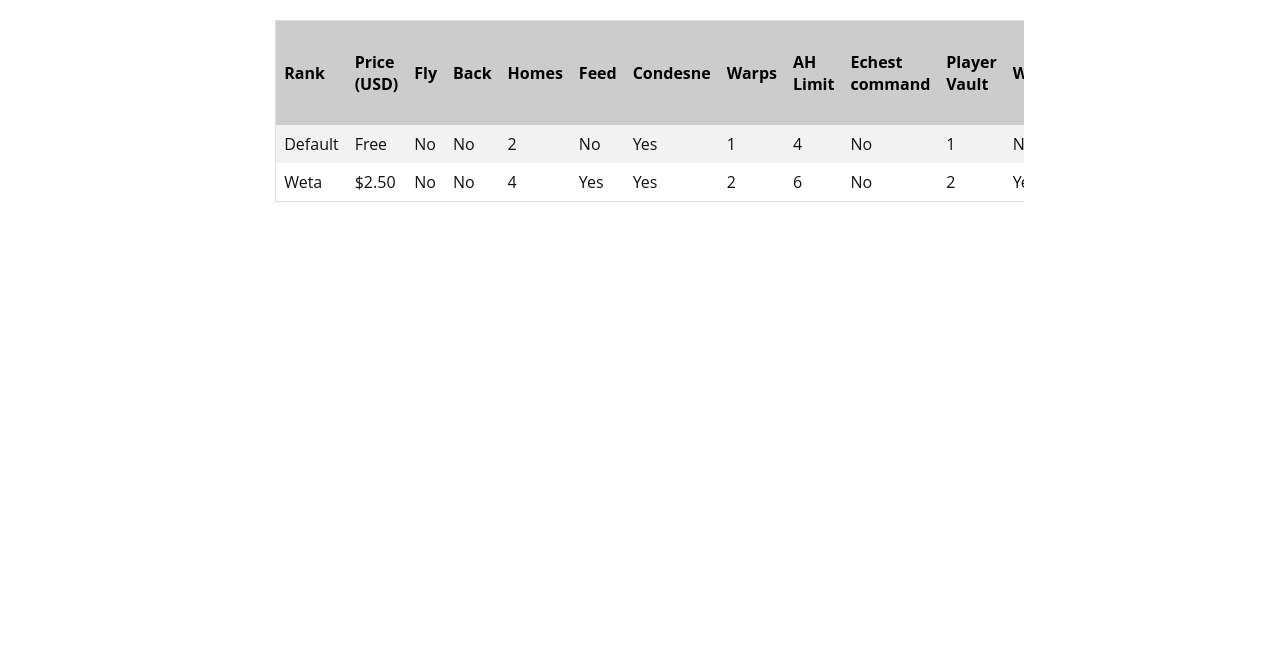
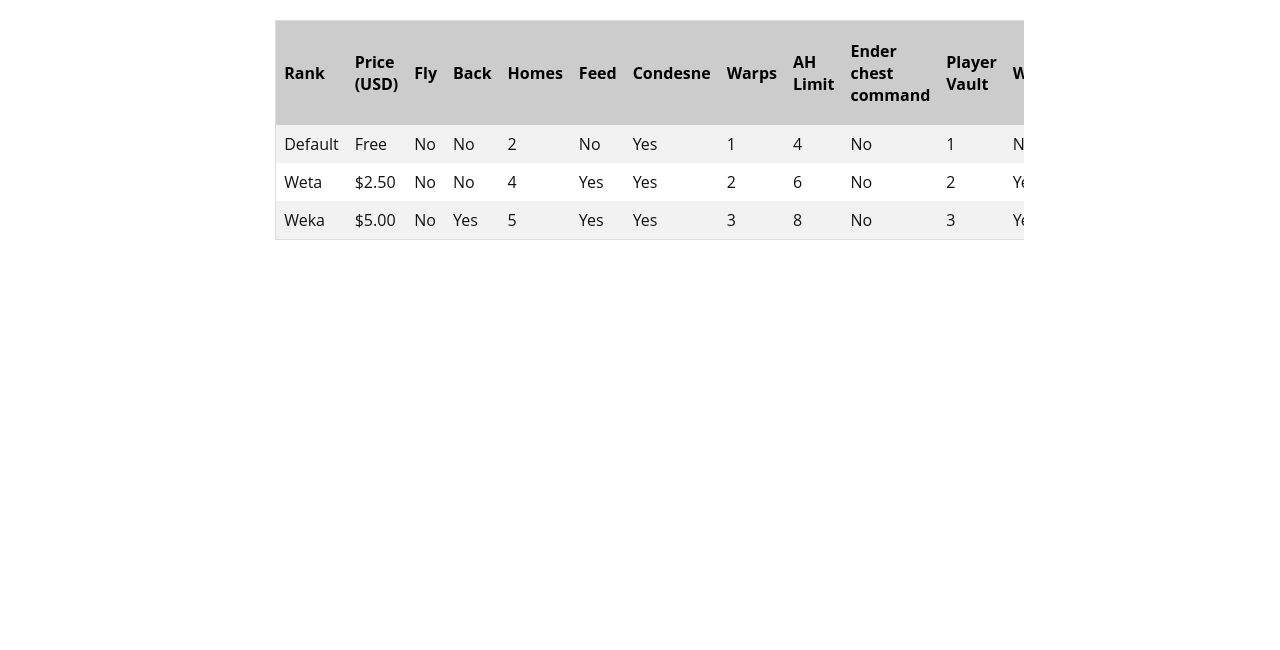
Before and after one commit to KiwicraftMC/KiwiCraftMC, a plain HTML site: page website/ranks/index.html in a window 1280 px wide. Shown: the part 150-800 px from the top of the page. Drawn offline with Linux system fonts and the light colour scheme.

Commit message:
Update to ranks table

```diff
--- a/website/ranks/index.html
+++ b/website/ranks/index.html
@@ -69,7 +69,7 @@
 						AH Limit
 					</th>
 					<th>
-						Echest command
+						Ender chest command
 					</th>
 					<th>
 						Player Vault
@@ -143,7 +143,7 @@
 						No
 					</td>
 					<td>
-						$1000
+						$1,000
 					</td>
 				</tr>
 				<tr>
@@ -196,8 +196,64 @@
 						No
 					</td>
 					<td>
-						$25000
+						$25,000
 					</td>
+				</tr>
+				<tr>
+					<td>
+						Weka
+					</td>
+					<td>
+						$5.00
+					</td>
+					<td>
+						No
+					</td>
+					<td>
+						Yes
+					</td>
+					<td>
+						5
+					</td>
+					<td>
+						Yes
+					</td>
+					<td>
+						Yes
+					</td>
+					<td>
+						3
+					</td>
+					<td>
+						8
+					</td>
+					<td>
+						No
+					</td>
+					<td>
+						3
+					</td>
+					<td>
+						Yes
+					</td>
+					<td>
+						No
+					</td>
+					<td>
+						Yes
+					</td>
+					<td>
+						No
+					</td>
+					<td>
+						No
+					</td>
+					<td>
+						$50,000
+					</td>
+				</tr>
+				<tr>
+
 				</tr>
 			</table>
 		</div>
```
